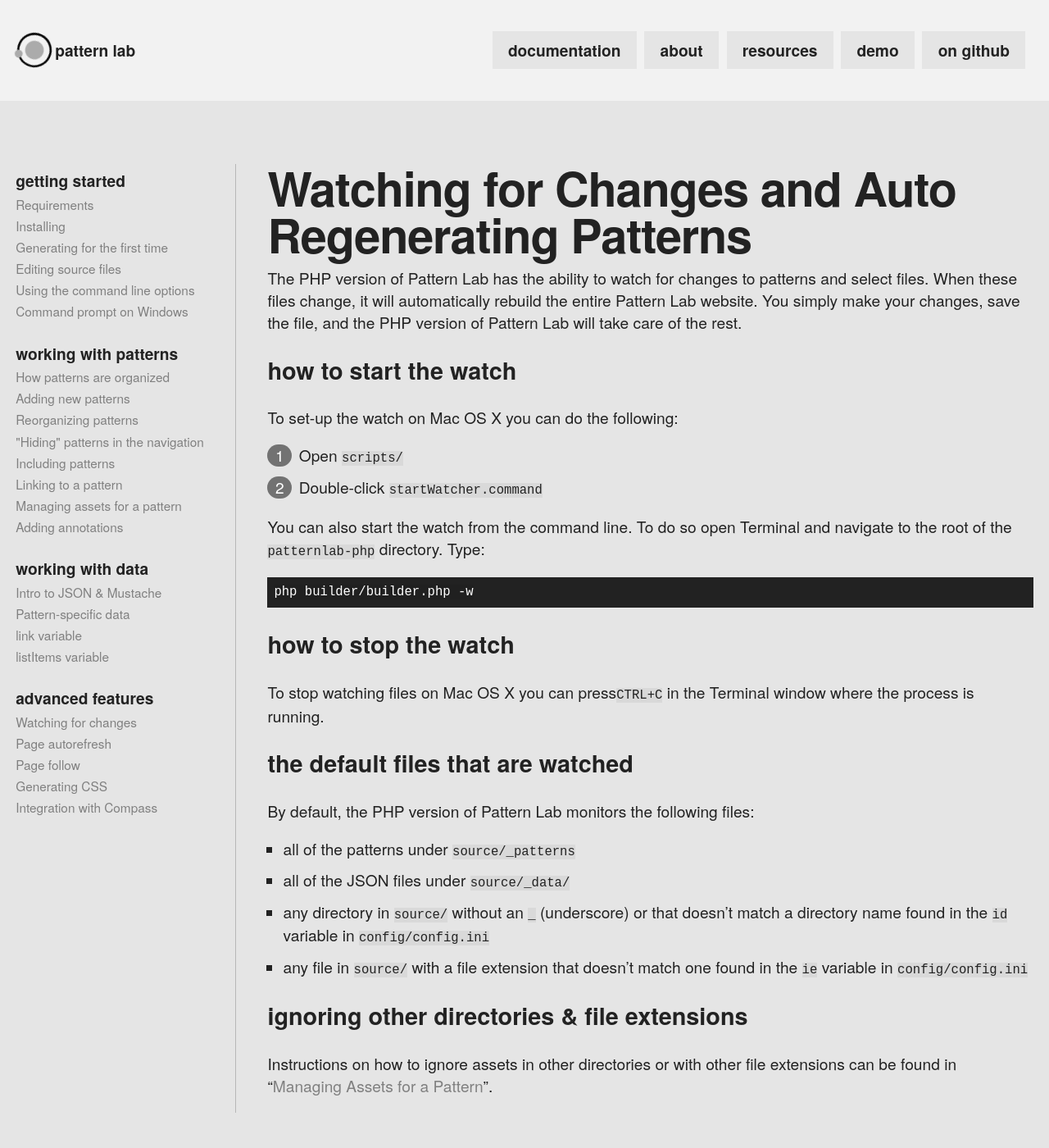
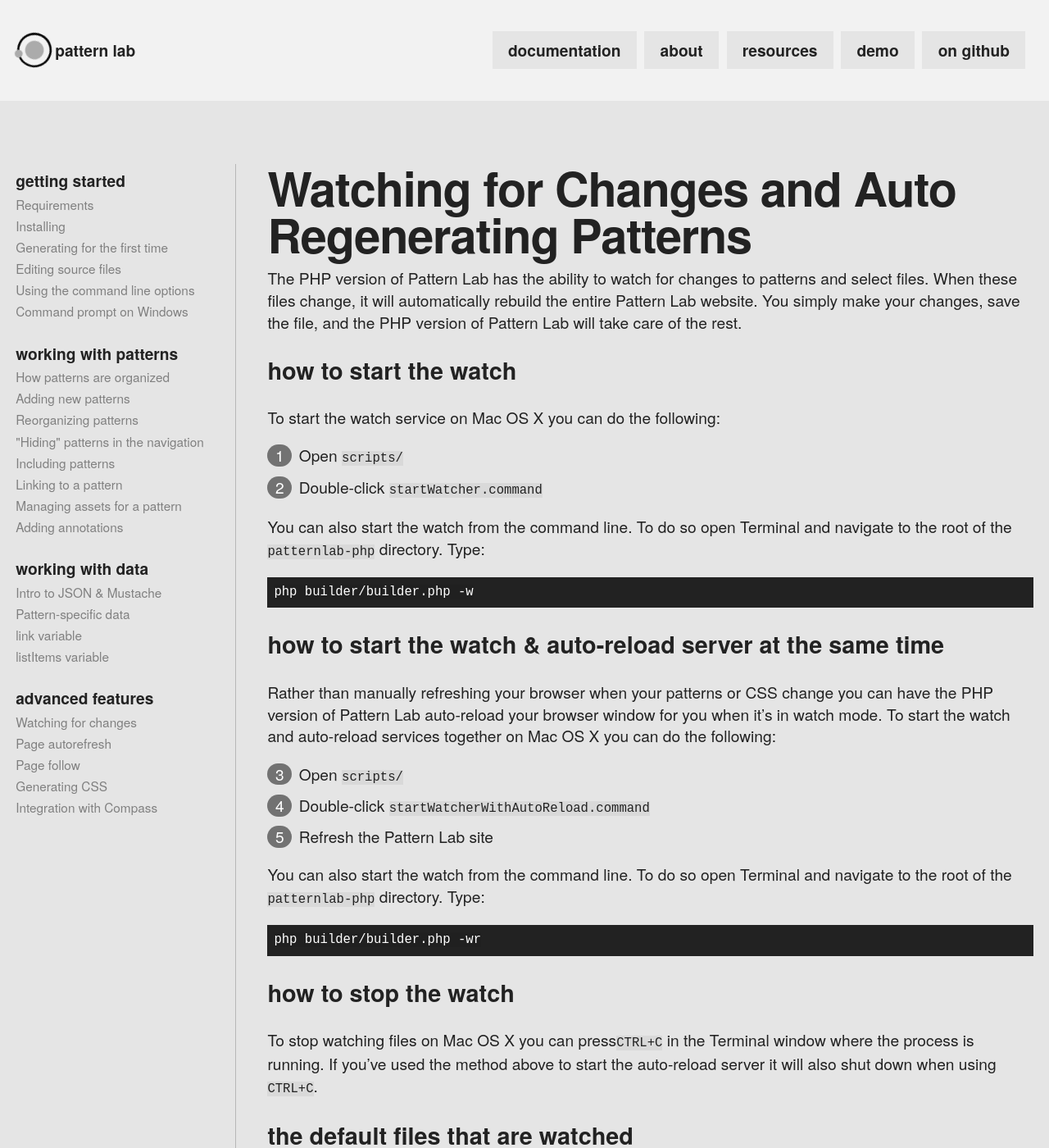
Before and after one commit to pattern-lab/website, a Jekyll site: the page built from patternlabsite/docs/advanced-auto-regenerate.md, in a window 1280 px wide and 1400 px high. Shown: the whole window at 82% size. Built offline with Jekyll 4.4.1, drawn with Linux system fonts in a browser that asks for light colours; Markdown is read by kramdown in place of the engine named in the settings; comment, search, counter and statistics services are not loaded.

Commit message:
updating docs for staring the auto-reload service with the watch

```diff
--- a/patternlabsite/docs/advanced-auto-regenerate.md
+++ b/patternlabsite/docs/advanced-auto-regenerate.md
@@ -8,7 +8,7 @@
 
 ## How to Start the Watch
 
-To set-up the watch on Mac OS X you can do the following:
+To start the watch service on Mac OS X you can do the following:
 
 1. Open `scripts/`
 2. Double-click `startWatcher.command`
@@ -17,9 +17,21 @@
 
     php builder/builder.php -w
 
+## How to Start the Watch & Auto-Reload Server at the Same Time
+
+Rather than manually refreshing your browser when your patterns or CSS change you can have the PHP version of Pattern Lab auto-reload your browser window for you when it's in watch mode. To start the watch and auto-reload services together on Mac OS X you can do the following:
+
+1. Open `scripts/`
+2. Double-click `startWatcherWithAutoReload.command`
+3. Refresh the Pattern Lab site
+
+You can also start the watch from the command line. To do so open Terminal and navigate to the root of the `patternlab-php` directory. Type:
+
+    php builder/builder.php -wr
+
 ## How to Stop the Watch
 
-To stop watching files on Mac OS X you can press`CTRL+C` in the Terminal window where the process is running.
+To stop watching files on Mac OS X you can press`CTRL+C` in the Terminal window where the process is running. If you've used the method above to start the auto-reload server it will also shut down when using `CTRL+C`.
 
 ## The Default Files That Are Watched
 
```
Also changed, not shown: patternlabsite/docs/advanced-reload-browser.md (+13 -1 lines).
